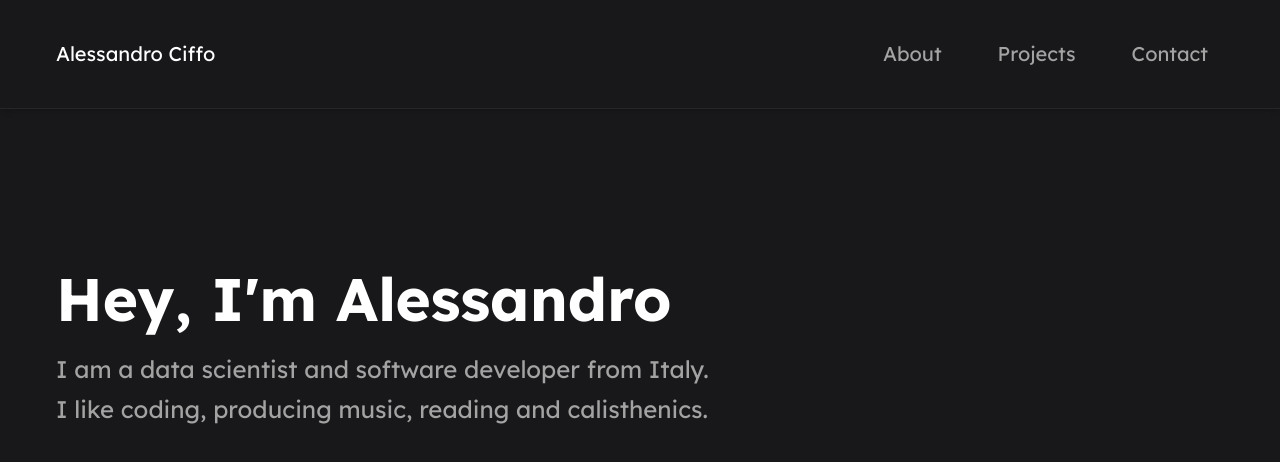
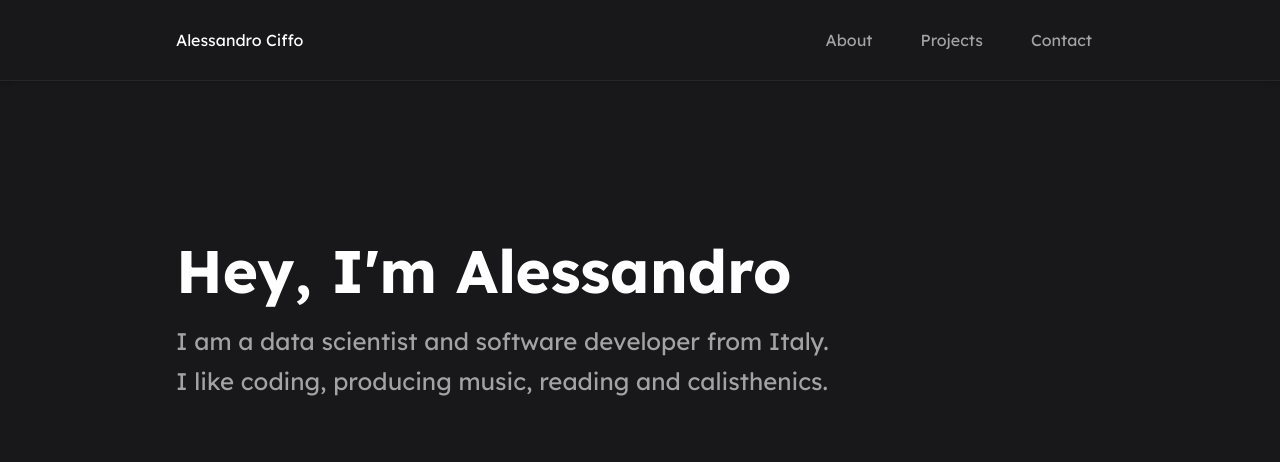
Before and after one commit to alessandro-ciffo/personal-website, a Next.js app: page / in a window 1280 px wide. Shown: the top 462 px of the page. Built offline with nearby package versions, Linux system fonts and the light colour scheme.

Commit message:
fix: adjusted font sizes

```diff
--- a/src/components/navbar.js
+++ b/src/components/navbar.js
@@ -3,16 +3,16 @@ import Link from 'next/link';
 export default function Navbar() {
   return (
     <nav className="shadow-md text-white border-b border-neutral-800">
-      <div className="container max-w-[1200px] mx-auto px-4 py-2 md:py-6 flex justify-between items-center">
+      <div className="container max-w-[960px] mx-auto px-4 py-2 md:py-4 flex justify-between items-center">
         <div>
-          <Link href="/" className="text-xl font-regular text-white">
+          <Link href="/" className="text-base font-regular text-white">
             Alessandro Ciffo
           </Link>
         </div>
-        <div className="flex space-x-4 text-neutral-400 text-xl gap-2">
-          <Link href="/about" className="p-4 hover:bg-neutral-800 hover:text-white rounded-xl">About</Link>
-          <Link href="/projects" className="p-4 hover:bg-neutral-800 hover:text-white rounded-xl">Projects</Link>
-          <Link href="/contact" className="p-4 hover:bg-neutral-800 hover:text-white rounded-xl">Contact</Link>
+        <div className="flex space-x-4 text-neutral-400 text-base gap-2">
+          <Link href="/about" className="p-3 hover:bg-neutral-800 hover:text-white rounded-xl">About</Link>
+          <Link href="/projects" className="p-3 hover:bg-neutral-800 hover:text-white rounded-xl">Projects</Link>
+          <Link href="/contact" className="p-3 hover:bg-neutral-800 hover:text-white rounded-xl">Contact</Link>
         </div>
       </div>
     </nav>
--- a/src/pages/_app.js
+++ b/src/pages/_app.js
@@ -5,7 +5,7 @@ function MyApp({ Component, pageProps }) {
   return (
     <>
       <Navbar />
-      <main className="container max-w-[1200px] mx-auto">
+      <main className="container max-w-[960px] mx-auto">
         <Component {...pageProps} />
       </main>
     </>
```
